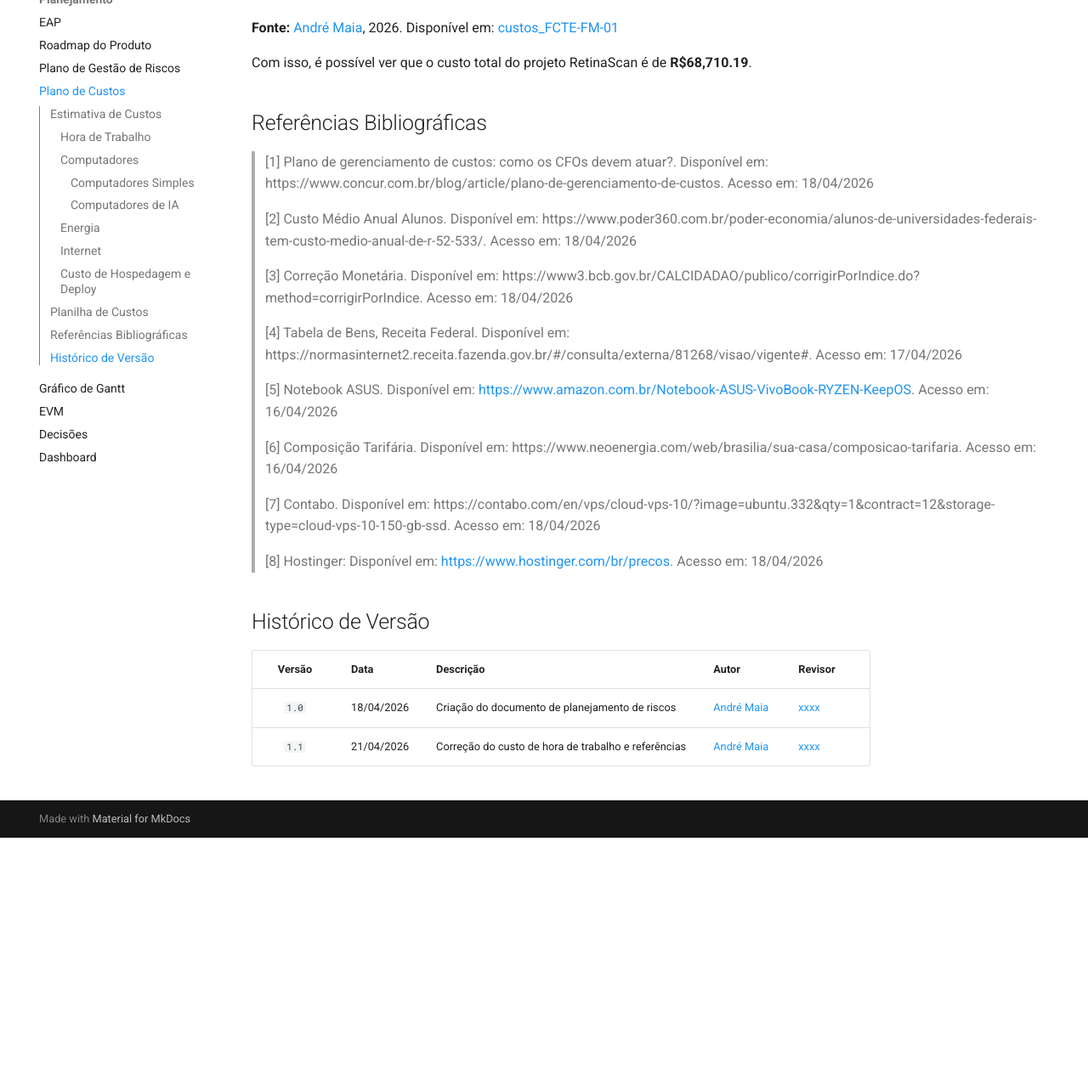
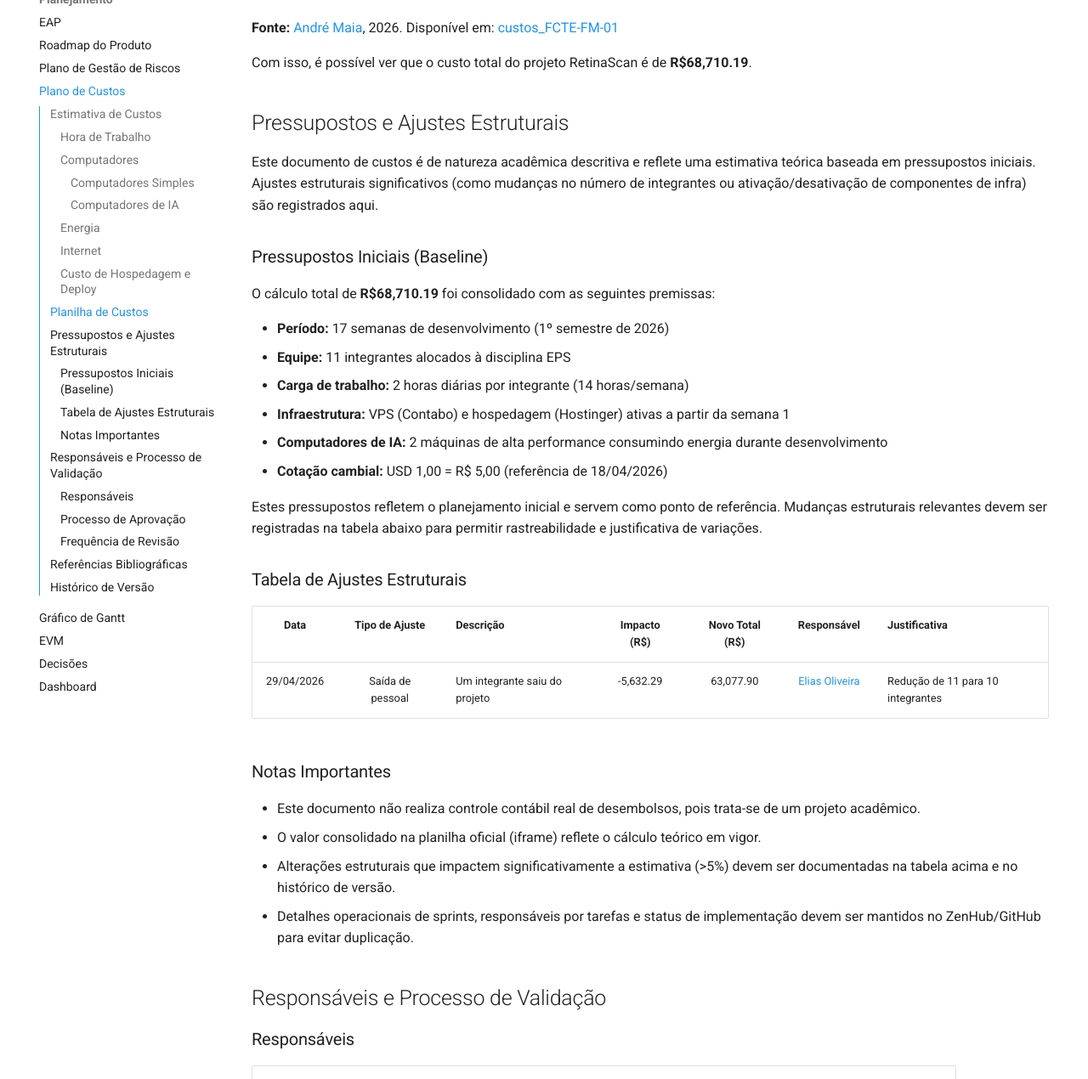
Before and after one commit to fga-eps-mds/2026-1-RetinaScan-Doc, an MkDocs documentation site: the page built from docs/planejamento/plano_de_custos.md, in a window 1280 px wide and 1400 px high, scrolled down 2549 px, cut to the strip 130-1400 px from the top of the window. Shown: the whole strip at 85% size. Built offline with MkDocs 1.6.1 and Material for MkDocs 9.7.7, drawn with Linux system fonts in a browser that asks for light colours; comment, search, counter and statistics services are not loaded; before the commit the page ends 3665 px from its top, so only the background shows below that; some of the changed text lies outside the part shown.

Commit message:
docs: atualizando documentacao e corrigindo artefatos

```diff
--- a/docs/planejamento/plano_de_custos.md
+++ b/docs/planejamento/plano_de_custos.md
@@ -61,6 +61,59 @@ Todos os cálculos apresentados anteriormente na Estimativa de Custos estão det
 
 Com isso, é possível ver que o custo total do projeto RetinaScan é de **R$68,710.19**.
 
+## Pressupostos e Ajustes Estruturais
+
+Este documento de custos é de natureza acadêmica descritiva e reflete uma estimativa teórica baseada em pressupostos iniciais. Ajustes estruturais significativos (como mudanças no número de integrantes ou ativação/desativação de componentes de infra) são registrados aqui.
+
+### Pressupostos Iniciais (Baseline)
+
+O cálculo total de **R$68,710.19** foi consolidado com as seguintes premissas:
+
+- **Período:** 17 semanas de desenvolvimento (1º semestre de 2026)
+- **Equipe:** 11 integrantes alocados à disciplina EPS
+- **Carga de trabalho:** 2 horas diárias por integrante (14 horas/semana)
+- **Infraestrutura:** VPS (Contabo) e hospedagem (Hostinger) ativas a partir da semana 1
+- **Computadores de IA:** 2 máquinas de alta performance consumindo energia durante desenvolvimento
+- **Cotação cambial:** USD 1,00 = R$ 5,00 (referência de 18/04/2026)
+
+Estes pressupostos refletem o planejamento inicial e servem como ponto de referência. Mudanças estruturais relevantes devem ser registradas na tabela abaixo para permitir rastreabilidade e justificativa de variações.
+
+### Tabela de Ajustes Estruturais
+
+| Data | Tipo de Ajuste | Descrição | Impacto (R$) | Novo Total (R$) | Responsável | Justificativa |
+| :---: | :---: | :--- | :---: | :---: | :---: | :--- |
+| 29/04/2026 | Saída de pessoal | Um integrante saiu do projeto | -5,632.29 | 63,077.90 | [Elias Oliveira](https://github.com/EliasOliver21) | Redução de 11 para 10 integrantes |
+
+### Notas Importantes
+
+- Este documento não realiza controle contábil real de desembolsos, pois trata-se de um projeto acadêmico.
+- O valor consolidado na planilha oficial (iframe) reflete o cálculo teórico em vigor.
+- Alterações estruturais que impactem significativamente a estimativa (>5%) devem ser documentadas na tabela acima e no histórico de versão.
+- Detalhes operacionais de sprints, responsáveis por tarefas e status de implementação devem ser mantidos no ZenHub/GitHub para evitar duplicação.
+
+## Responsáveis e Processo de Validação
+
+### Responsáveis
+
+| Função | Responsável | Contato |
+| :--- | :--- | :--- |
+| Manutenção da planilha de custos | [André Maia](https://github.com/andre-maia51) | Atualizar cálculos e evidências; reportar mudanças estruturais |
+| Aprovação de ajustes estruturais | [Vinícius Rispoli](https://github.com/...) (Product Owner) | Validar impacto de mudanças e aprovar novas estimativas |
+
+### Processo de Aprovação
+
+1. **Identificação de mudança:** um membro do time identifica uma mudança estrutural que impacta custos (ex: saída de integrante, ativação de infra).
+2. **Documentação:** responsável pela planilha documenta o impacto na tabela de ajustes estruturais com data, descrição e cálculo revisado.
+3. **Validação:** Product Owner revisa e aprova (ou questiona) a mudança em discussão assíncrona.
+4. **Registro:** após aprovação, a entrada é confirmada na tabela; o histórico de versão é atualizado com citação ao commit/issue que motivou a mudança.
+5. **Comunicação:** a revisão é comunicada ao time via Sprint Review ou documento atualizado no repositório.
+
+### Frequência de Revisão
+
+- **Semanalmente:** revisão planejada para identificar mudanças estruturais pendentes.
+- **Sob demanda:** quando houver evento significativo (saída/entrada de integrante, mudança de infraestrutura).
+- **Sprint Review:** resumo de ajustes consolidados e comunicação ao time.
+
 
 ## Referências Bibliográficas
 
@@ -84,5 +137,6 @@ Com isso, é possível ver que o custo total do projeto RetinaScan é de **R$68,
 
 | Versão | Data       | Descrição | Autor        | Revisor      |
 | :----: | ---------- | --------- | ------------ | ------------ |
-| `1.0`  | 18/04/2026 | Criação do documento de planejamento de riscos      | [André Maia](https://github.com/andre-maia51) | [xxxx](xxxx) |
-| `1.1`  | 21/04/2026 | Correção do custo de hora de trabalho e referências      | [André Maia](https://github.com/andre-maia51) | [xxxx](xxxx) |
+| `1.0`  | 18/04/2026 | Criação do documento de planejamento de riscos      | [André Maia](https://github.com/andre-maia51) | [Elias Oliveira](https://github.com/EliasOliver21) |
+| `1.1`  | 21/04/2026 | Correção do custo de hora de trabalho e referências      | [André Maia](https://github.com/andre-maia51) | [Elias Oliveira](https://github.com/EliasOliver21) |
+| `1.2`  | 10/05/2026 | Refatoração para pressupostos/ajustes estruturais, adição de responsáveis e processo de validação, referência PMBOK      | [Elias Oliveira](https://github.com/EliasOliver21) | [](https://github.com/...) |
```
Also changed, not shown: docs/planejamento/EAP.md (+4 -0 lines), docs/planejamento/EVM.md (+4 -0 lines).
